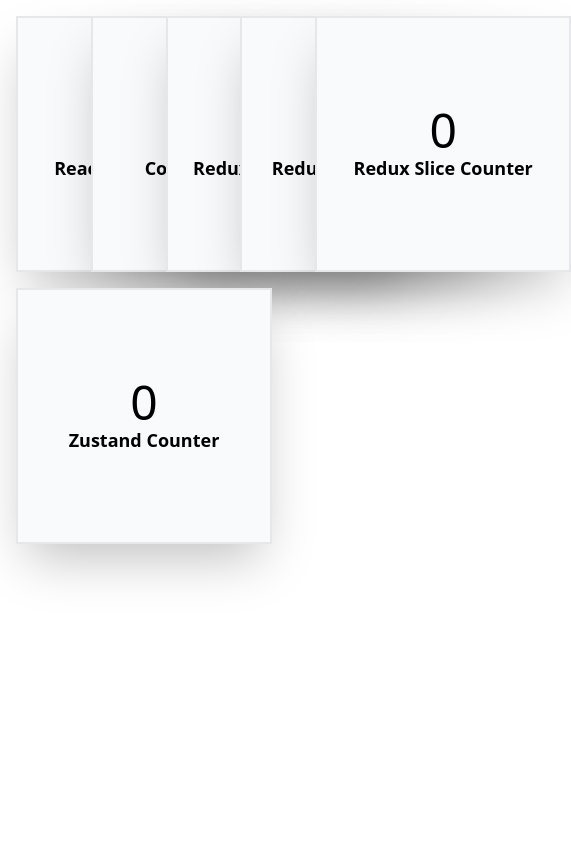
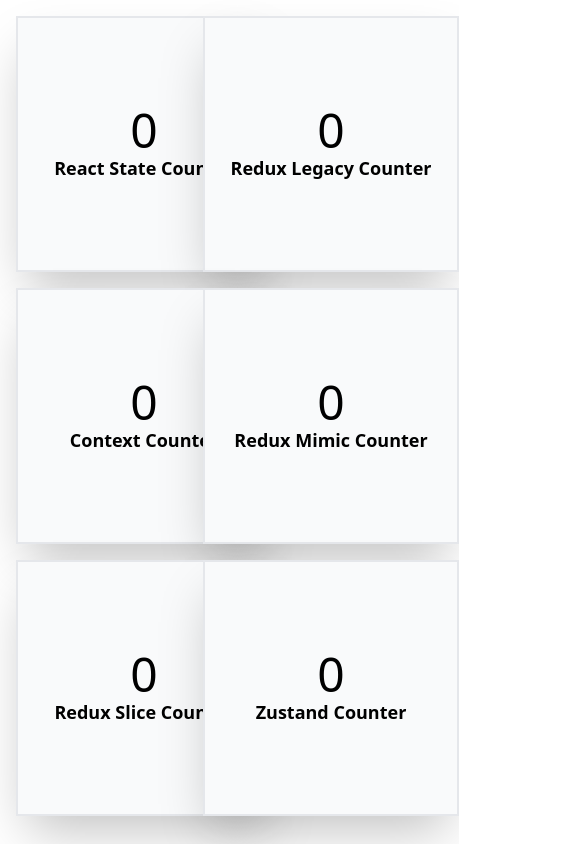
Before and after one commit to chrisrabe/state-mgmt-react, a React (Create React App) app: page / in a window 390 px wide. Shown: the whole page, 571 px wide, since content can reach past the window. Built offline with nearby package versions, Linux system fonts and the light colour scheme.

Commit message:
feat: updated ordering

```diff
--- a/src/App.tsx
+++ b/src/App.tsx
@@ -8,10 +8,10 @@ import ZustandCounter from "./approaches/ZustandCounter";
 
 function App() {
   return (
-    <div className="grid grid-cols-5 p-4 gap-4">
+    <div className="grid grid-cols-2 sm:grid-cols-3 lg:grid-cols-4 xl:grid-cols-5 p-4 gap-4">
       <ReactStateCounter />
+      <ReduxLegacyCounter />
       <ReactContextCounter />
-      <ReduxLegacyCounter />
       <ReduxMimicCounter />
       <ReduxSliceCounter />
       <ZustandCounter />
```
